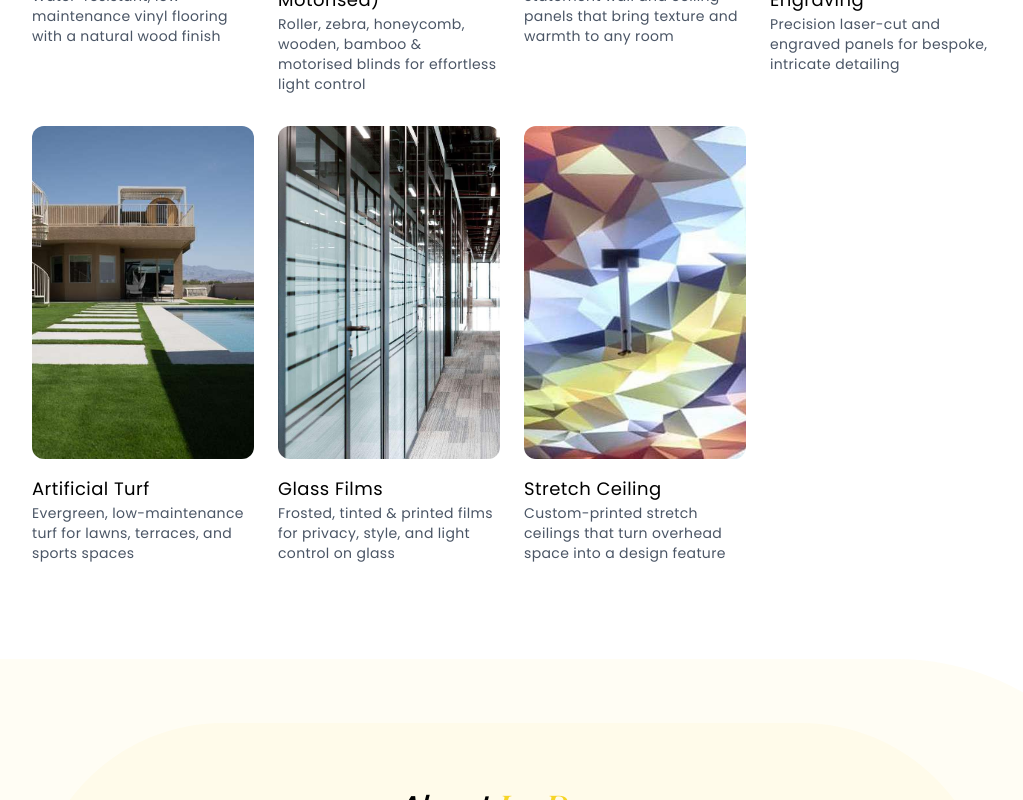
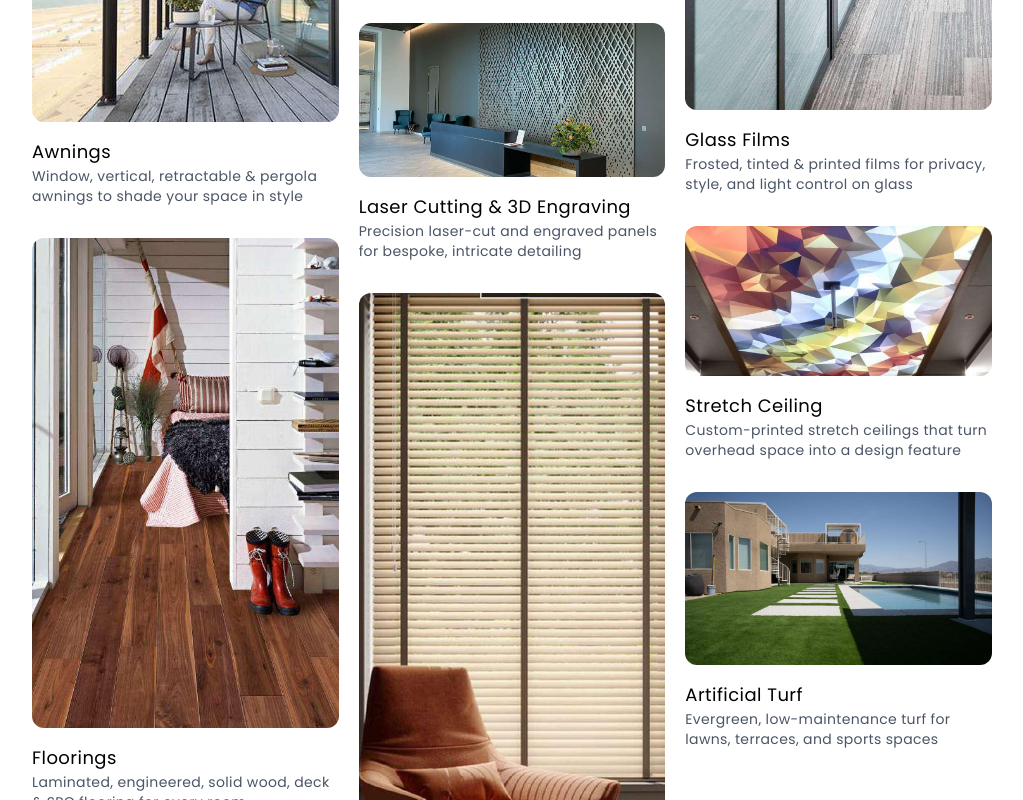
Before and after one commit to Ashish-Singh-Negi/Jay-Decor, a Next.js app: page / in a window 1280 px wide. Shown: the part 1920-2720 px from the top of the page, without its empty margins (128-1151 px from the left). Built offline with nearby package versions, Linux system fonts and the light colour scheme.

Commit message:
update products layout

```diff
--- a/app/components/Products.tsx
+++ b/app/components/Products.tsx
@@ -1,5 +1,6 @@
 import Image from "next/image";
-import awnings_img from "@/public/window-awning.jpg";
+import Link from "next/link";
+import awnings_img from "@/public/retractable-awning.jpg";
 import wallpapers_img from "@/public/custom-wallpapers-1.jpg";
 import floorings_img from "@/public/laminated-wooden-flooring.jpg";
 import carpet_tiles_img from "@/public/carpet-tile-1.jpg";
@@ -10,20 +11,19 @@ import laser_cutting_img from "@/public/laser-cutting-and-3d-engraving-1.jpg";
 import artificial_turf_img from "@/public/artifficial-turf-1.jpg";
 import glass_films_img from "@/public/glass-film-1.jpg";
 import stretch_ceiling_img from "@/public/stretch-celing-1.jpg";
-import Link from "next/link";
 
 const productList = [
+  {
+    slug: "wallpapers",
+    img: wallpapers_img,
+    title: "Imported & Customised Wallpapers",
+    desc: "Curated imported and made-to-order wallpapers to redefine every wall",
+  },
   {
     slug: "awnings",
     img: awnings_img,
     title: "Awnings",
     desc: "Window, vertical, retractable & pergola awnings to shade your space in style",
-  },
-  {
-    slug: "wallpapers",
-    img: wallpapers_img,
-    title: "Imported & Customised Wallpapers",
-    desc: "Curated imported and made-to-order wallpapers to redefine every wall",
   },
   {
     slug: "floorings",
@@ -44,6 +44,12 @@ const productList = [
     desc: "Water-resistant, low-maintenance vinyl flooring with a natural wood finish",
   },
   {
+    slug: "laser-cutting",
+    img: laser_cutting_img,
+    title: "Laser Cutting & 3D Engraving",
+    desc: "Precision laser-cut and engraved panels for bespoke, intricate detailing",
+  },
+  {
     slug: "blinds",
     img: blinds_img,
     title: "Blinds (Manual & Motorised)",
@@ -54,18 +60,6 @@ const productList = [
     img: wall_panels_img,
     title: "Wall Panels",
     desc: "Statement wall and ceiling panels that bring texture and warmth to any room",
-  },
-  {
-    slug: "laser-cutting",
-    img: laser_cutting_img,
-    title: "Laser Cutting & 3D Engraving",
-    desc: "Precision laser-cut and engraved panels for bespoke, intricate detailing",
-  },
-  {
-    slug: "artificial-turf",
-    img: artificial_turf_img,
-    title: "Artificial Turf",
-    desc: "Evergreen, low-maintenance turf for lawns, terraces, and sports spaces",
   },
   {
     slug: "glass-films",
@@ -79,6 +73,12 @@ const productList = [
     title: "Stretch Ceiling",
     desc: "Custom-printed stretch ceilings that turn overhead space into a design feature",
   },
+  {
+    slug: "artificial-turf",
+    img: artificial_turf_img,
+    title: "Artificial Turf",
+    desc: "Evergreen, low-maintenance turf for lawns, terraces, and sports spaces",
+  },
 ];
 
 const Products = () => {
@@ -89,7 +89,10 @@ const Products = () => {
     >
       <div className="w-[90%] md:w-3/4 mx-auto">
         <div className="text-center mb-10">
-          <h2 className="text-xl sm:text-2xl md:text-3xl font-medium">
+          <h2
+            id="products-heading"
+            className="text-xl sm:text-2xl md:text-3xl font-medium"
+          >
             Our Home Decor Items
           </h2>
           <p className="text-secondary/70 italic text-sm sm:text-base mt-2">
@@ -97,20 +100,19 @@ const Products = () => {
           </p>
         </div>
 
-        <div className="grid grid-cols-1 sm:grid-cols-2 lg:grid-cols-4 gap-6 md:gap-x5 md:gap-y-8">
+        <div className="columns-1 sm:columns-2 lg:columns-3 gap-6 md:gap-x-5 md:gap-y-8">
           {productList.map((category) => (
             <Link
               key={category.slug}
               href={`/products/${category.slug}`}
-              className="group block"
+              className="group block break-inside-avoid mb-6 md:mb-8"
             >
-              <div className="relative w-full aspect-2/3 overflow-hidden rounded-xl">
+              <div className="relative w-full overflow-hidden rounded-xl">
                 <Image
                   src={category.img}
                   alt={`${category.title} — Jay Decor interior design solutions in Virar, Mumbai`}
-                  fill
-                  sizes="(max-width: 640px) 100vw, (max-width: 1024px) 50vw, 10vw"
-                  className="object-cover transition-transform duration-300 group-hover:scale-105"
+                  sizes="(max-width: 640px) 50vw, (max-width: 1024px) 33vw, 25vw"
+                  className="w-full h-auto object-cover transition-transform duration-300 group-hover:scale-105"
                 />
               </div>
               <div className="pt-4 leading-6">
```
